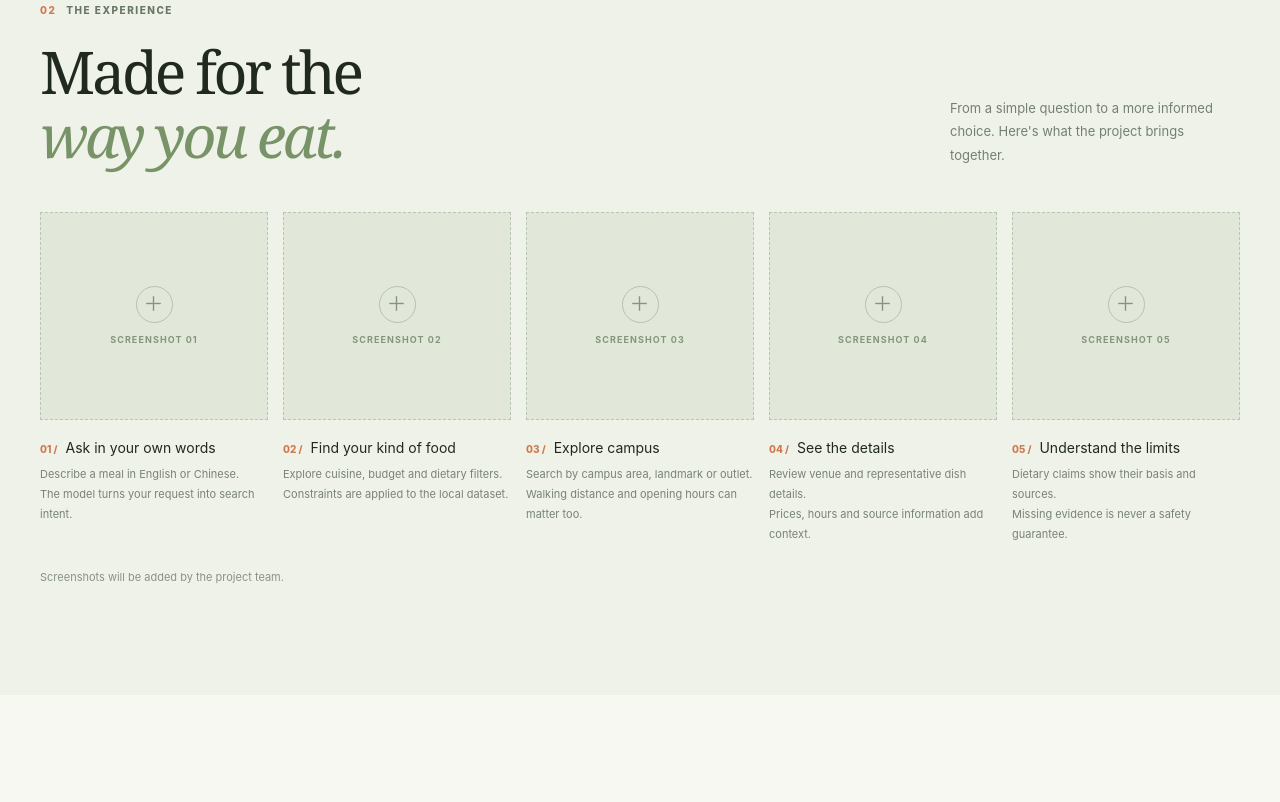
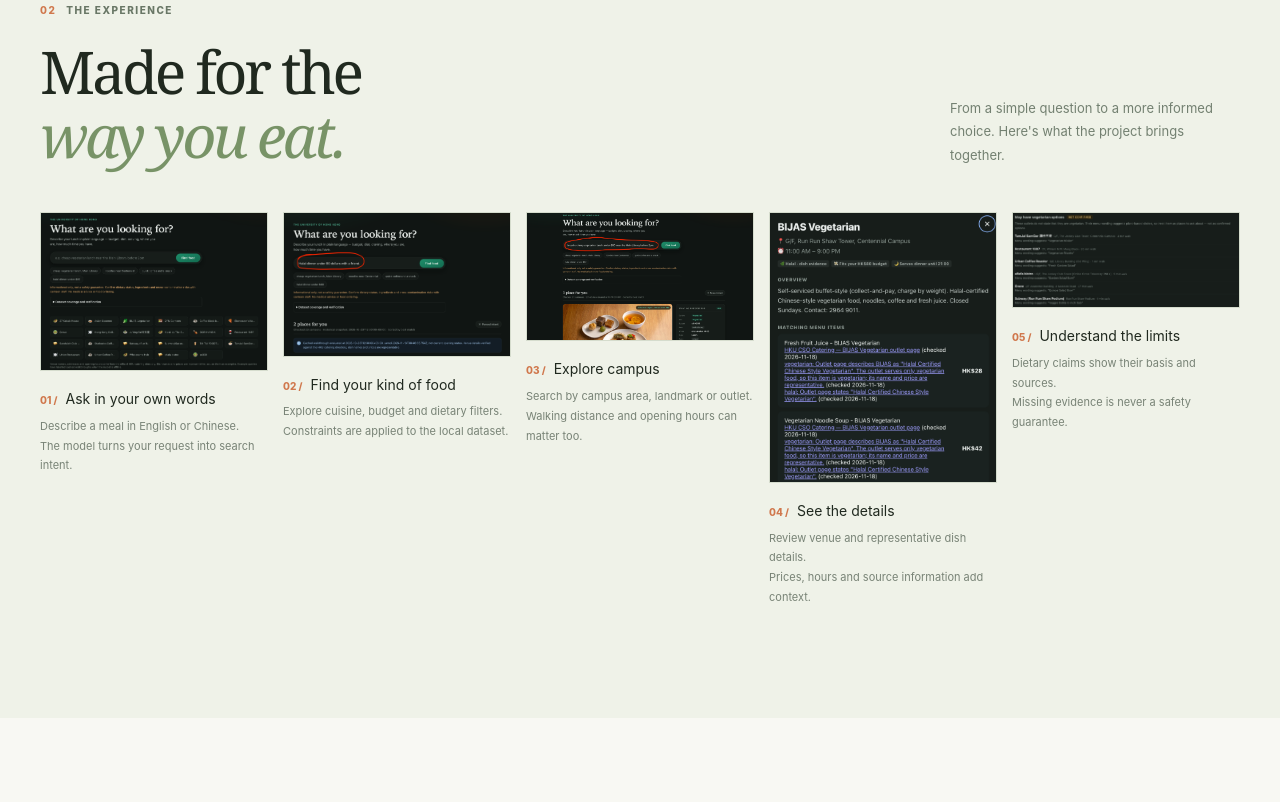
Before and after one commit to Ferco124/ailt-hku-food, an Astro site in the folder site/: page / in a window 1280 px wide. Shown: the part 1570-2372 px from the top of the page. Built offline with nearby package versions, Linux system fonts and the light colour scheme; Astro itself is replaced by a stand-in of ours.

Commit message:
Add screenshots and team details to showcase

```diff
--- a/site/src/pages/index.astro
+++ b/site/src/pages/index.astro
@@ -78,13 +78,18 @@ const features = [
         <div class="feature-grid">
           {features.map((feature) => (
             <article class="feature-card">
-              <div class="image-placeholder"><span class="placeholder-icon" aria-hidden="true">＋</span><span>SCREENSHOT {feature.number}</span></div>
+              <img
+                class="feature-image"
+                src={`${base}images/${Number(feature.number)}.png`}
+                alt={`Screenshot: ${feature.title}`}
+                loading="lazy"
+                decoding="async"
+              />
               <div class="feature-title"><span>{feature.number} /</span><h3>{feature.title}</h3></div>
               <p>{feature.line1}<br />{feature.line2}</p>
             </article>
           ))}
         </div>
-        <p class="placeholder-hint">Screenshots will be added by the project team.</p>
       </div>
     </section>
 
@@ -126,7 +131,7 @@ const features = [
     </section>
   </main>
   <footer>
-    <div class="shell footer-main"><div><a class="footer-brand" href={`${base}#top`}><span>✳</span> HKU DINING NAVIGATOR</a><p>A student project exploring a more thoughtful<br />way to navigate campus dining.</p></div><div><span class="footer-label">PROJECT</span><a href={repo} target="_blank" rel="noopener noreferrer">GitHub repository ↗</a><a href={`${base}#video`}>Demo video — coming soon</a></div><div><span class="footer-label">THE TEAM</span><p>Team members to be added.</p></div></div>
+    <div class="shell footer-main"><div><a class="footer-brand" href={`${base}#top`}><span>✳</span> HKU DINING NAVIGATOR</a><p>A student project exploring a more thoughtful<br />way to navigate campus dining.</p></div><div><span class="footer-label">PROJECT</span><a href={repo} target="_blank" rel="noopener noreferrer">GitHub repository ↗</a><a href={`${base}#video`}>Demo video — coming soon</a></div><div><span class="footer-label">THE TEAM</span><p>CHEUNG, Tsun Ho<br />CHUNG, Ho Kiu<br />HU, Beijia<br />MO, Zimeng</p></div></div>
     <div class="shell footer-bottom"><span>HKU CAMPUS DINING & DIETARY NAVIGATOR</span><span>INFORMATION ONLY · NOT DIETARY ADVICE</span></div>
   </footer>
 </Layout>
--- a/site/src/styles/global.css
+++ b/site/src/styles/global.css
@@ -403,29 +403,11 @@ h1 em,h2 em {
 .feature-card {
   min-width: 0
 }
-.image-placeholder {
-  aspect-ratio: 1.1;
-  background: #e2e8d9;
-  border: 1px dashed #b7c8b0;
-  display: flex;
-  flex-direction: column;
-  align-items: center;
-  justify-content: center;
-  gap: 10px;
-  color: #83967c;
-  font-size: 9px;
-  font-weight: 750;
-  letter-spacing: .12em
-}
-.placeholder-icon {
-  width: 37px;
-  height: 37px;
-  border: 1px solid #b4c5ac;
-  border-radius: 50%;
-  display: grid;
-  place-items: center;
-  font-size: 20px;
-  font-weight: 400
+.feature-image {
+  display: block;
+  width: 100%;
+  height: auto;
+  border: 1px solid #d5dccd;
 }
 .feature-title {
   display: flex;
@@ -447,11 +429,6 @@ h1 em,h2 em {
   font-size: 11px;
   line-height: 1.8;
   margin-top: 8px
-}
-.placeholder-hint {
-  margin-top: 24px;
-  color: #879384;
-  font-size: 11px
 }
 .pipeline {
   display: grid;
```
Also changed, not shown: docs/index.html (+7 -8 lines), docs/assets/index.Dvn0M7tR.css (added), docs/images/1.png (added), docs/images/2.png (added), docs/images/3.png (added), docs/images/4.png (added), docs/images/5.png (added), site/public/images/1.png (added), site/public/images/2.png (added), site/public/images/3.png (added), site/public/images/4.png (added), site/public/images/5.png (added).
